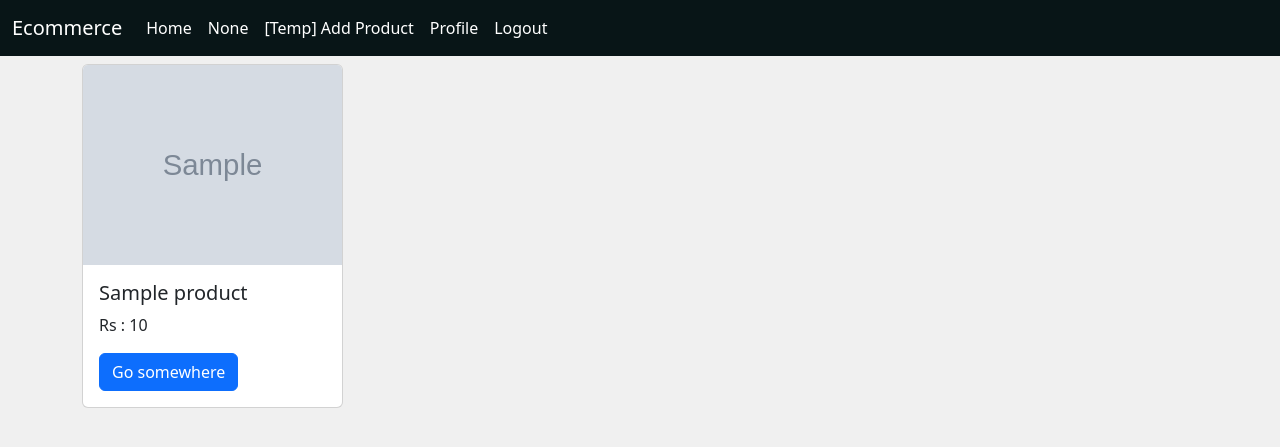
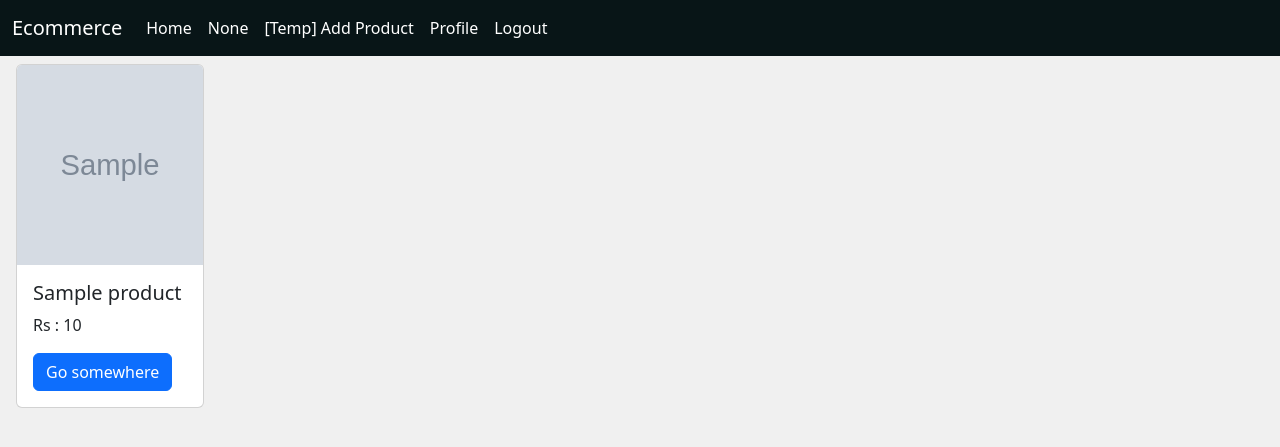
Before and after one commit to 04rjka/django-ecommerce, a Django app: page /home/ in a window 1280 px wide. Shown: the top 447 px of the page. Run offline with Django 5.2, Linux system fonts and the light colour scheme; tables that the repository leaves empty hold one stand-in row (values such as "Sample post"); grey boxes marked "Sample" are stand-in pictures.

Commit message:
UI improvements to home.

```diff
--- a/ecommerce/core/templates/core/home.html
+++ b/ecommerce/core/templates/core/home.html
@@ -4,10 +4,10 @@
 
 {% block body %}
 {% include "navbar.html" %}
-<div class="container mt-2">
+<div class="container-fluid px-lg-3 mt-2">
     <div class="row gy-3">
         {% for product in products %}
-            <div class="col-12 col-sm-6 col-md-4 col-lg-3">
+            <div class="col-12 col-sm-6 col-md-4 col-lg-2">
                 <div class="card product-card">
                     <img src="{{product.images.first.image.url}}" class="card-img-top product-card-image" alt="...">
                     <div class="card-body">
```
